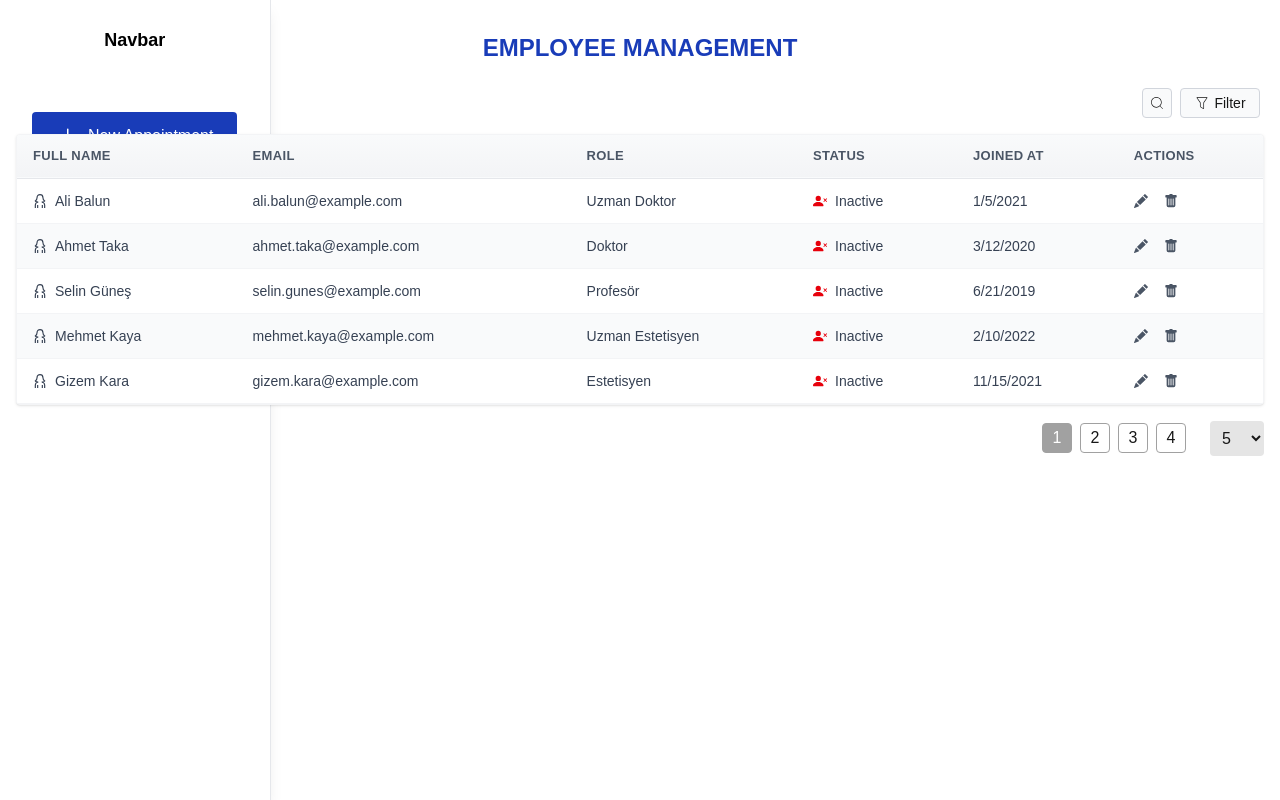
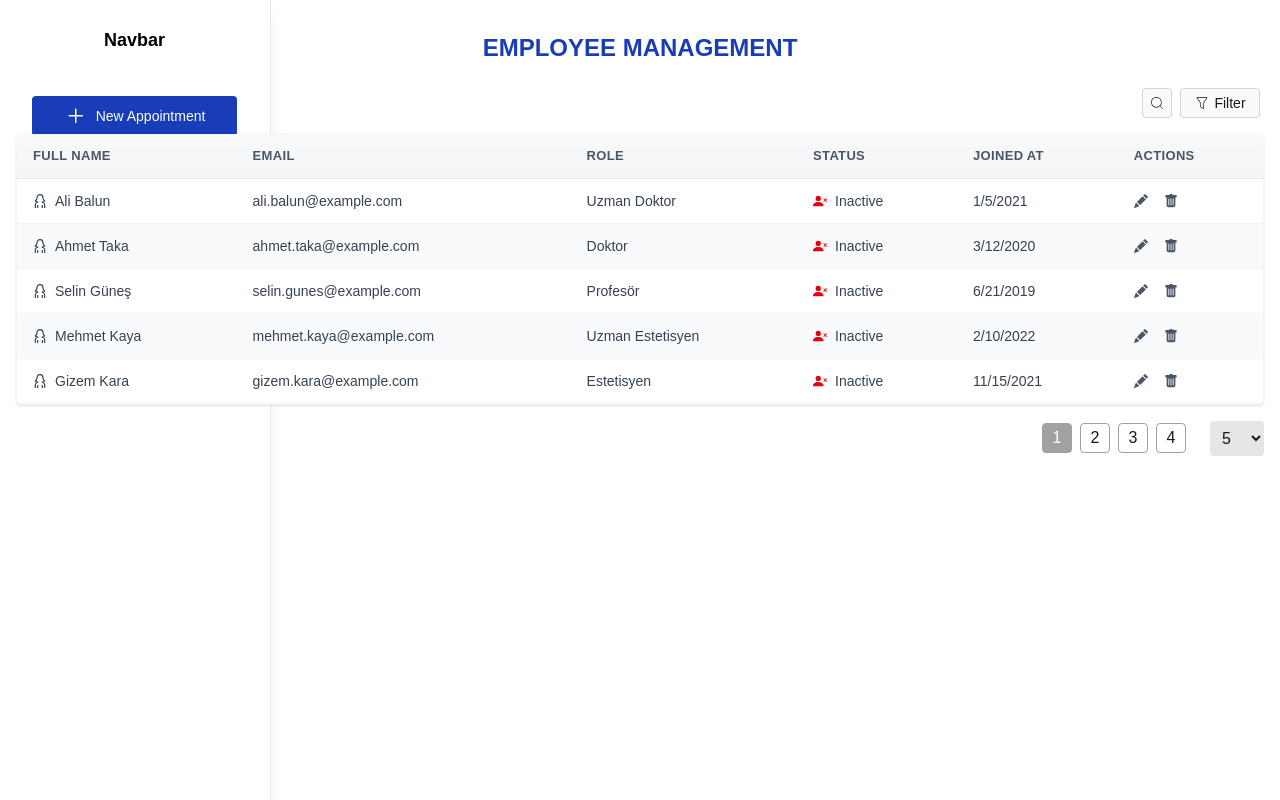
Before and after one commit to AppointmentApplication/appointment_ui, a Next.js app: page /dashboard/employees in a window 1280 px wide. Built offline with nearby package versions, Linux system fonts and the light colour scheme.

Commit message:
Edited sidebar for fonts

```diff
--- a/app/components/Sidebar.tsx
+++ b/app/components/Sidebar.tsx
@@ -5,12 +5,12 @@ import { GoPlus } from "react-icons/go";
 
 export default function Sidebar() {
   return (
-    <div className="h-screen border-r border-transparent fixed left-0 top-0 flex flex-col px-4 bg-white w-[300] ring-1 ring-gray-200 shadow-lg">
+    <div className="h-screen border-r border-transparent fixed left-0 top-0 flex flex-col bg-white w-[270px] ring-1 ring-gray-200 shadow-lg px-4">
       <div className="h-20 w-full flex justify-center items-center">
         <span className="font-bold text-lg text-black">Navbar</span>
       </div>
-      <div className="flex-1 w-full p-4 flex flex-col items-center">
-        <Link href="/dashboard/appointments/create" className="flex items-center justify-center gap-2 mt-4 bg-blue-800 text-white px-6 py-3 rounded-sm cursor-pointer w-full">
+      <div className="flex-1 w-full flex flex-col items-center">
+        <Link href="/dashboard/appointments/create" className="flex items-center text-sm justify-center gap-2 mt-4 bg-blue-800 text-white px-8 py-2 rounded-sm cursor-pointer">
           <GoPlus size={24} />
           <span className="text-md">New Appointment</span>
         </Link>
@@ -18,14 +18,14 @@ export default function Sidebar() {
         <div className="mt-6 flex flex-col gap-2 w-full">
           <Link
             href="/dashboard/employees"
-            className="flex items-center text-md text-lg gap-2 px-4 py-2 rounded-md hover:bg-blue-100 hover:text-blue-600 transition-all duration-200"
+            className="flex items-center text-sm text-lg gap-2 px-4 py-2 rounded-md hover:bg-blue-100 hover:text-blue-600 transition-all duration-200"
           >
             <BsPeopleFill />
             <span>Employees</span>
           </Link>
           <Link
             href="/dashboard/customers"
-            className="flex items-center font-medium text-lg hover:text-blue-600 gap-2 px-4 py-2 rounded-md hover:bg-blue-100 hover:text-blue-600 transition-all duration-200"
+            className="flex items-center font-medium text-sm hover:text-blue-600 gap-2 px-4 py-2 rounded-md hover:bg-blue-100 hover:text-blue-600 transition-all duration-200"
           >
             <BsPeople />
             <span>Customers</span>
```
